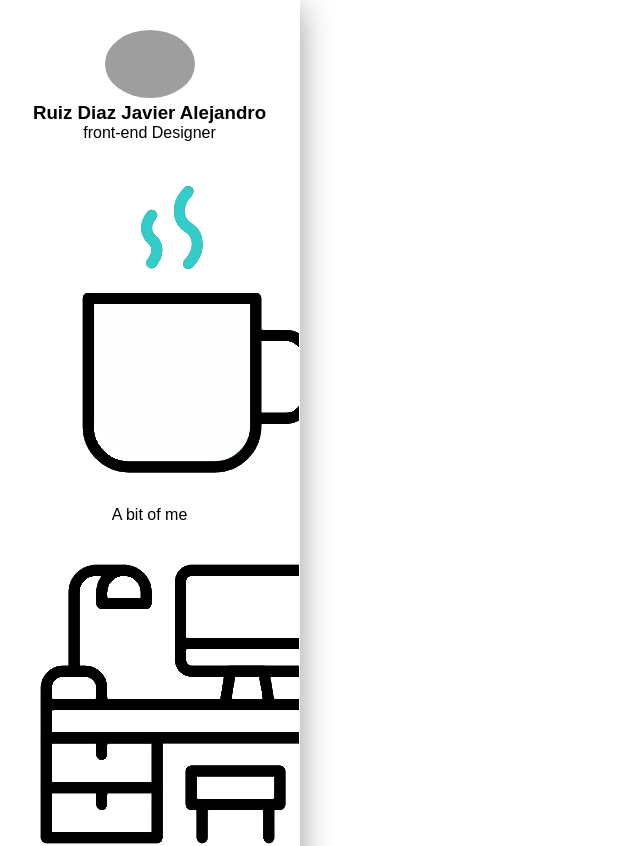
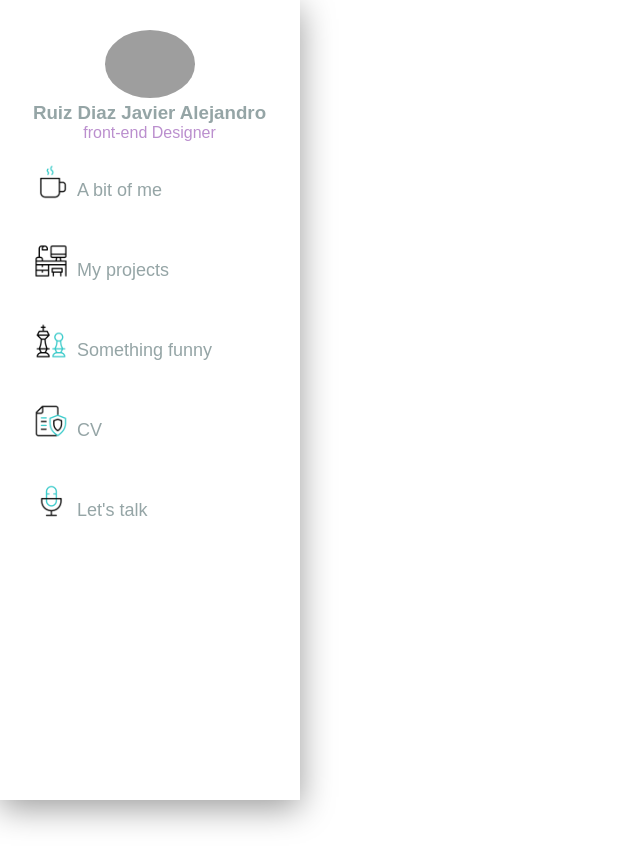
Before and after one commit to javier1793-op/Porfolio, a React (Vite) app: page / in a window 1280 px wide. Shown: the top 846 px of the page, without its empty margins (0-640 px from the left). After the commit the page ends 800 px from the top, so only its background shows below. Built offline with nearby package versions, Linux system fonts and the light colour scheme; grey boxes are pictures that could not be loaded; a web font is replaced by a local one.

Commit message:
sidebar-finish

```diff
--- a/src/Components/Sidebar/Sidebar.jsx
+++ b/src/Components/Sidebar/Sidebar.jsx
@@ -22,27 +22,27 @@ const Sidebar = () => {
         <ul className="nav-list-top">
           <li className="nav-item">
             <img src={Info} alt="info" />
-          <spam>A bit of me</spam>
+          <span>A bit of me</span>
           </li>
 
           <li className="nav-item">
             <img src={Proyect} alt="info" />
-          <spam>My projects</spam>
+          <span>My projects</span>
           </li>
 
           <li className="nav-item">
             <img src={Play} alt="info" />
-          <spam>Something funny</spam>
+          <span>Something funny</span>
           </li>
 
           <li className="nav-item">
             <img src={Cv} alt="info" />
-          <spam>CV</spam>
+          <span>CV</span>
           </li>
 
           <li className="nav-item">
             <img src={Speak} alt="info" />
-          <spam>Let's talk</spam>
+          <span>Let's talk</span>
           </li>
 
         </ul>
--- a/src/Components/Sidebar/sidebar.scss
+++ b/src/Components/Sidebar/sidebar.scss
@@ -1,54 +1,97 @@
-nav{
+nav {
   width: 90px;
-    height: 100%;
+  height: 100vh;
   text-align: center;
   overflow: hidden;
-    background: rgba(255,255,255, .06);
-    box-shadow: 0 8px 32px rgba(0,0,0, .4);
+  background: rgba(255, 255, 255, 0.06);
+  box-shadow: 0 8px 32px rgba(0, 0, 0, 0.4);
   backdrop-filter: blur(10px);
   -webkit-backdrop-filter: blur(10px);
-    border-right: 1px solid rgba(255, 255, 255, .15);
-    transition: .4s;
+  border-right: 1px solid rgba(255, 255, 255, 0.15);
+  transition: 0.4s;
 }
 
-nav:hover{
+nav:hover {
   width: 300px;
 }
 
 nav .nav-list-top,
-nav .nav-list-bottom{
+nav .nav-list-bottom {
   width: 100%;
-
 }
 
-nav .nav-list-top{
-    top:32%;
+nav .nav-list-top {
+  top: 32%;
 }
 
-nav .nav-list-bottom{
+nav .nav-list-bottom {
   bottom: 0;
 }
 
-nav .nav-brand img{
+nav .nav-brand img {
   width: 50px;
   border-radius: 50%;
   background: white;
   margin-top: 15px;
-    transition: .4s;
+  transition: 0.4s;
 }
 
-nav:hover .nav-brand img{
+nav:hover .nav-brand img {
   width: 90px;
   margin-top: 30px;
 }
 
-nav .nav-brand .info{
+nav .nav-brand .info {
   text-align: center;
   pointer-events: none;
   opacity: 0;
+}
+nav .nav-brand .info h3{
+    color: #95a5a6;
+}
+
+nav:hover .nav-brand .info {
+  opacity: 1;
+  transition: 0.4s;
+  transition-delay: 0.2s;
+}
+nav .nav-brand p {
+  color: #bb8fce;
+  margin-bottom: 8px;
+}
+
+nav .nav-item img{
+    width: 40px;
+    height: 40px;
+    margin: 0 6px;
+    transform: translateY(5px);
+    transition-delay: .4s;
+}
+
+nav .nav-item span {
+    color: #95a5a6;
+    font-size: 18px;
+    pointer-events: none;
+    opacity: 0;
+}
+nav:hover .nav-item span {
+    opacity: 1;
+    transition-delay: .2s;
+}
+nav .nav-item:hover span {
+    color:  #2e4053 ;
+}
+
+
+nav .nav-item{
+    cursor: pointer;
+    padding: 0 25px;
+   height: 80px;
+   line-height: 80px;
+   text-align: left;
    transition: .4s;
 }
-
-nav:hover .nav-brand .info{
-    opacity: 1;
+nav .nav-item:hover{
+    background:  #e8daef
+    ;
 }
```
Lines whose indentation alone changed are shown as unchanged.
